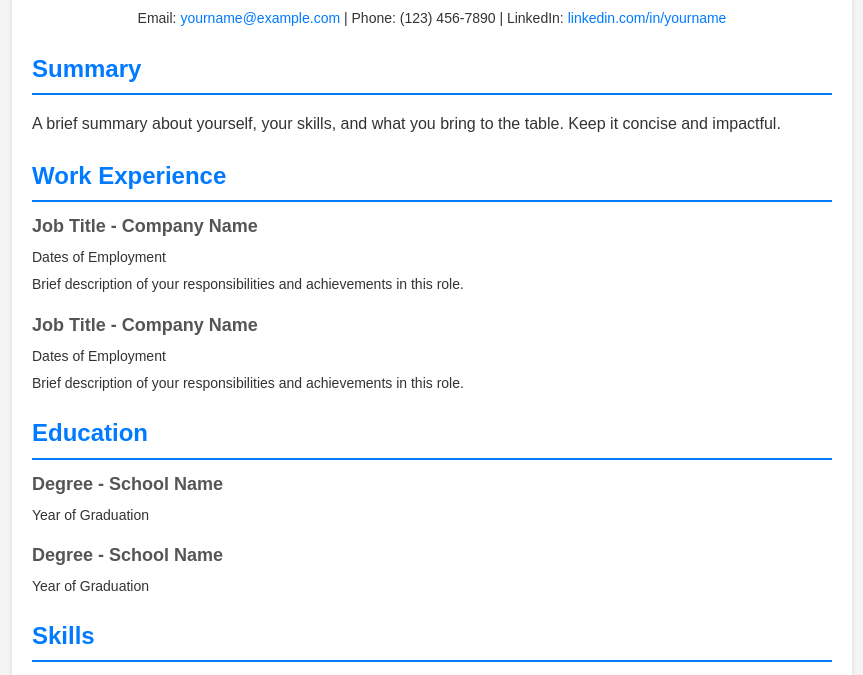
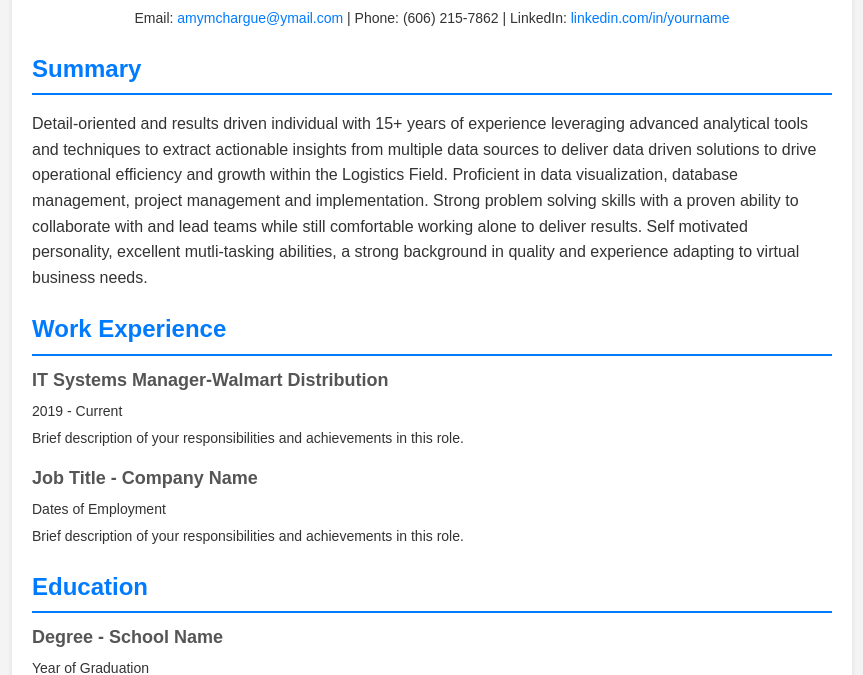
Before and after one commit to amydaniel24/amydaniel24.github.io, a plain HTML site: page index.html in a window 1280 px wide. Shown: the part 91-766 px from the top of the page, without its empty margins (208-1071 px from the left). Drawn offline with Linux system fonts and the light colour scheme.

Commit message:
summary added

```diff
--- a/index.html
+++ b/index.html
@@ -82,24 +82,23 @@
                 <p class="contact">
                     Email:
                     <a href="mailto:yourname@example.com"
-                        >yourname@example.com</a
+                        >amymchargue@ymail.com</a
                     >
-                    | Phone: (123) 456-7890 | LinkedIn:
+                    | Phone: (606) 215-7862 | LinkedIn:
                     <a href="#">linkedin.com/in/yourname</a>
                 </p>
             </section>
             <section class="section">
                 <h2>Summary</h2>
                 <p>
-                    A brief summary about yourself, your skills, and what you
-                    bring to the table. Keep it concise and impactful.
+                    Detail-oriented and results driven individual with 15+ years of experience leveraging advanced analytical tools and techniques to extract actionable insights from multiple data sources to deliver data driven solutions to drive operational efficiency and growth within the Logistics Field. Proficient in data visualization, database management, project management and implementation. Strong problem solving skills with a proven ability to collaborate with and lead teams while still comfortable working alone to deliver results. Self motivated personality, excellent mutli-tasking abilities, a strong background in quality and experience adapting to virtual business needs.
                 </p>
             </section>
             <section class="section">
                 <h2>Work Experience</h2>
                 <div class="item">
-                    <h3>Job Title - Company Name</h3>
-                    <p>Dates of Employment</p>
+                    <h3>IT Systems Manager-Walmart Distribution</h3>
+                    <p>2019 - Current</p>
                     <p>
                         Brief description of your responsibilities and
                         achievements in this role.
```
